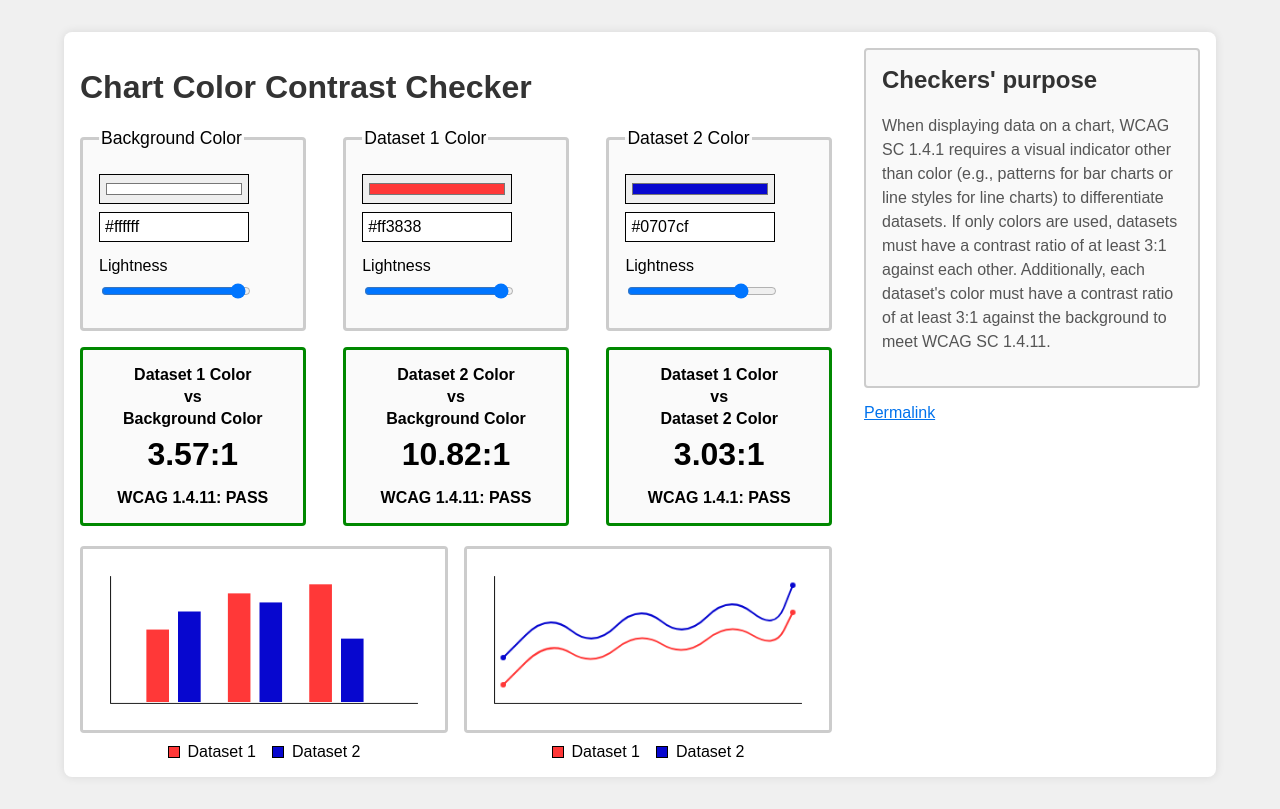
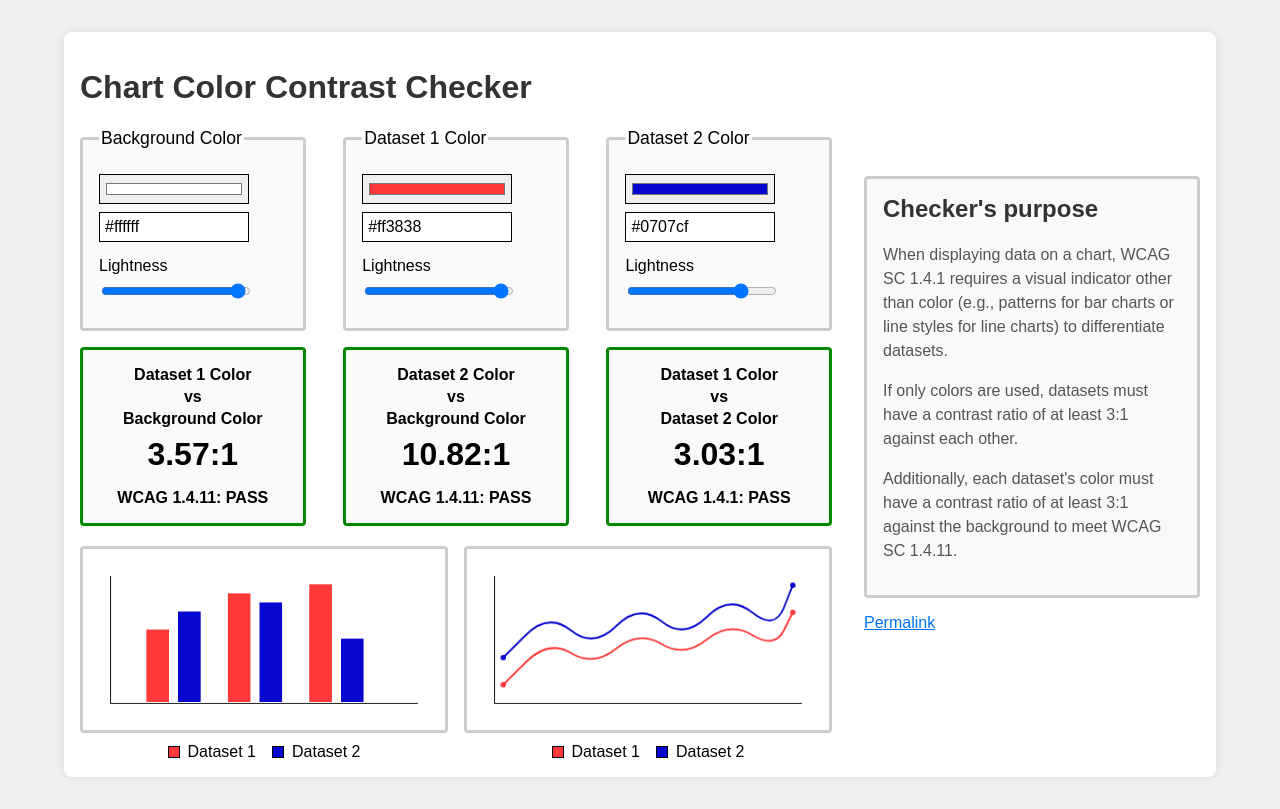
Before and after one commit to iwona-pekala/ChartColorContrast, a plain HTML site: page index.html in a window 1280 px wide. Drawn offline with Linux system fonts and the light colour scheme.

Commit message:
Aside updates, content and formatting

```diff
--- a/index.html
+++ b/index.html
@@ -84,9 +84,15 @@
 
     <aside id="aside">
       <div id="explanation">
-        <h2>Checkers' purpose</h2>
+        <h2>Checker's purpose</h2>
         <p>
-          When displaying data on a chart, WCAG SC 1.4.1 requires a visual indicator other than color (e.g., patterns for bar charts or line styles for line charts) to differentiate datasets. If only colors are used, datasets must have a contrast ratio of at least 3:1 against each other. Additionally, each dataset's color must have a contrast ratio of at least 3:1 against the background to meet WCAG SC 1.4.11.
+          When displaying data on a chart, WCAG SC 1.4.1 requires a visual indicator other than color (e.g., patterns for bar charts or line styles for line charts) to differentiate datasets.
+        </p>
+        <p>
+          If only colors are used, datasets must have a contrast ratio of at least 3:1 against each other.
+        </p>
+        <p>
+          Additionally, each dataset's color must have a contrast ratio of at least 3:1 against the background to meet WCAG SC 1.4.11.
         </p>
       </div>
       <div id="permalink">
--- a/styles.css
+++ b/styles.css
@@ -2,7 +2,6 @@
    Global Styles
 =========================== */
 
-/* Apply box-sizing globally for consistency */
 *,
 *::before,
 *::after {
@@ -12,11 +11,8 @@
 body {
   font-family: Arial, sans-serif;
   margin: 0;
-  /* Reset default margin */
   padding: 0;
-  /* Reset default padding */
   background-color: #f0f0f0;
-  /* Optional: Light background for overall page */
 }
 
 /* ===========================
@@ -27,24 +23,15 @@ body {
 #mainContainer {
   display: flex;
   flex-direction: row;
-  align-items: flex-start;
-  /* Align items to the top */
+  align-items: stretch;
   gap: 2rem;
-  /* Space between wrapper and explanation */
   width: 90%;
-  /* Adjust as needed */
   max-width: 1200px;
-  /* Optional: Limit maximum width */
   margin: 2rem auto;
-  /* Center the main container with top and bottom margins */
   padding: 1rem;
-  /* Optional: Add padding */
   background-color: #ffffff;
-  /* Optional: White background for main content */
   border-radius: 8px;
-  /* Rounded corners for main container */
   box-shadow: 0 0 10px rgba(0, 0, 0, 0.1);
-  /* Subtle shadow for depth */
 }
 
 /* Existing Wrapper Styling Adjustments */
@@ -54,36 +41,29 @@ body {
 
 #aside {
   flex: 0 0 30%;
+  display: flex;
+  flex-direction: column;
+  justify-content: center;
 }
 
 #explanation {
-  border: 2px solid #ccc;
-  /* Optional: Add border for distinction */
+  border: 3px solid #ccc;
   border-radius: 4px;
-  /* Rounded corners */
   padding: 1rem;
-  /* Internal padding */
   background-color: #f9f9f9;
-  /* Light background for readability */
 }
 
 /* Heading Styling within Explanation */
 #aside h2 {
   margin-top: 0;
-  /* Remove default top margin */
   font-size: 1.5rem;
-  /* Adjust heading size as needed */
   color: #333;
-  /* Darker color for heading */
 }
 
 #aside p {
   font-size: 1rem;
-  /* Standard paragraph size */
   line-height: 1.5;
-  /* Improved readability */
   color: #555;
-  /* Slightly lighter text color */
 }
 
 /* ===========================
@@ -91,7 +71,6 @@ body {
 =========================== */
 
 
-/* Ensure all inner divs take 100% width of the wrapper */
 #wrapper div {
   width: 100%;
 }
@@ -102,42 +81,29 @@ body {
   display: flex;
   flex-direction: row;
   gap: 1rem;
-  /* Consistent gap between items */
   justify-content: space-between;
-  /* Even distribution */
 }
 
 .fieldsets-container {
   margin-bottom: 1rem;
-  /* Space below fieldsets */
 }
 
 #contrastResults {
   margin-top: 10px;
-  /* Space above contrast results */
 }
 
 /* Fieldset and Contrast Box Styling */
 fieldset,
 .contrast-box {
   flex: 0 0 30%;
-  /* Fixed width, do not grow or shrink */
   padding: 1rem;
-  /* Consistent padding */
   margin: 0;
-  /* Remove default margins */
   border: 3px solid #ccc;
-  /* Consistent border width and style */
   border-radius: 4px;
-  /* Consistent border radius */
   display: flex;
   flex-direction: column;
-  /* Arrange child elements vertically */
-  /* Align items to the start */
   gap: 0.5rem;
-  /* Space between child elements */
   background-color: #fafafa;
-  /* Optional: Light background for contrast boxes */
 }
 
 fieldset {
@@ -156,7 +122,6 @@ fieldset {
 legend {
   margin-bottom: 0.5em;
   font-size: 1.1rem;
-  /* Slightly larger font for legends */
 }
 
 /* Input Styling within Fieldset */
@@ -165,23 +130,19 @@ fieldset input {
   width: 80%;
   margin-bottom: 0.5rem;
   padding: 5px;
-  /* Optional: Add padding for better text visibility */
   font-size: 1rem;
-  /* Optional: Adjust font size for readability */
 }
 
 /* Specific Styling for Color and Text Inputs */
 fieldset input[type="color"],
 fieldset input[type="text"] {
   height: 30px;
-  /* Same height for both inputs */
   border: 1px solid #000;
 }
 
 fieldset input[type="color"] {
   padding: 4px;
   cursor: pointer;
-  /* Pointer cursor for better UX */
 }
 
 .cbtitle {
@@ -189,7 +150,6 @@ fieldset input[type="color"] {
   flex-direction: column;
   align-items: center;
   gap: 4px;
-  /* adds some space between the elements */
 }
 
 
@@ -197,7 +157,6 @@ fieldset input[type="color"] {
   text-align: center;
 }
 
-/* Target spans inside .cbtitle span */
 .contrast-box .cbtitle span {
   text-align: center;
 }
@@ -206,30 +165,25 @@ fieldset input[type="color"] {
   font-weight: bold;
 }
 
-/* Contrast Ratio Styling */
 .contrast-ratio {
   font-size: 2rem;
   color: #000;
 }
 
-/* Charts Row Styling */
 .charts-row {
   display: flex;
   flex-direction: row;
   gap: 1rem;
   margin-top: 20px;
   justify-content: center;
-  /* Centers the charts horizontally */
 }
 
 .chart-preview {
   display: flex;
   flex-direction: column;
   align-items: center;
-  /* Center contents horizontally */
   justify-content: center;
   width: 100%;
-  /* Ensure the chart preview takes full width */
 }
 
 /* Canvas Styling */
@@ -238,7 +192,6 @@ canvas {
   border-radius: 4px;
   display: block;
   max-width: 100%;
-  /* Ensure canvas doesn't overflow its container */
   height: auto;
 }
 
@@ -249,9 +202,7 @@ canvas {
   gap: 1rem;
   margin-top: 10px;
   justify-content: center;
-  /* Center the legend items horizontally */
   width: 100%;
-  /* Match the width of the chart preview */
 }
 
 .legend-item {
@@ -269,7 +220,6 @@ canvas {
   height: 12px;
   display: inline-block;
   border: 1px solid #000;
-  /* Optional: Add border for better visibility */
 }
 
 /* ===========================
@@ -278,7 +228,6 @@ canvas {
 
 @media (max-width: 1200px) {
 
-  /* Optional: Adjust main container padding or width for medium screens */
   #mainContainer {
     width: 95%;
   }
@@ -286,12 +235,10 @@ canvas {
 
 @media (max-width: 768px) {
 
-  /* Responsive adjustments for smaller screens */
   #mainContainer {
     flex-direction: column;
   }
 
-  /* Ensure wrapper and explanation take full width */
   #wrapper,
   #aside {
     width: 100%;
@@ -303,18 +250,14 @@ canvas {
   .charts-row {
     flex-direction: column;
     align-items: stretch;
-    /* Changed from center to stretch */
     gap: 1rem;
-    /* Maintain consistent gaps */
   }
 
   /* Adjust fieldset and contrast-box for full width */
   fieldset,
   .contrast-box {
     flex: 1 0 100%;
-    /* Allow elements to grow and occupy full width */
     width: 100%;
-    /* Explicitly set width to 100% */
   }
 
   .cbtitle {
@@ -324,9 +267,7 @@ canvas {
   /* Ensure chart-preview retains its original styling */
   .chart-preview {
     align-items: center;
-    /* Maintain center alignment for chart contents */
     width: 100%;
-    /* Ensure charts take full width */
   }
 
   /* Optional: Adjust canvas size for better fit */
@@ -335,14 +276,12 @@ canvas {
     height: auto;
   }
 
-  /* **New Styles: Arrange Elements Within Fieldset Correctly** */
 
   /* Remove grid display from fieldset and set up flex layout */
   fieldset {
     display: flex;
     flex-direction: column;
     gap: 0.5rem;
-    /* Reduced gap to minimize blank space */
     padding: 1.2rem 1rem 0 1rem;
   }
 
@@ -351,16 +290,13 @@ canvas {
     display: flex;
     flex-direction: row;
     gap: 1.5rem;
-    /* Gap between color and text inputs */
   }
 
   /* Ensure both inputs have the same height and take equal space */
   #colorwrapper input[type="color"],
   #colorwrapper input[type="text"] {
     flex: 1;
-    /* Allow inputs to take equal space */
     height: 40px;
-    /* Consistent height */
   }
 
   /* Style the lightnesswrapper to display label and range input vertically */
@@ -368,16 +304,13 @@ canvas {
     display: flex;
     flex-direction: column;
     gap: 0.01rem;
-    /* Gap between label and range input */
   }
 
   /* Ensure the label takes full width */
   #lightnesswrapper label.lightnesslabel {
     width: 100%;
     margin: 0;
-    /* Remove any default margins */
     font-size: 1rem;
-    /* Adjust font size if necessary */
   }
 
   /* Style the range input to take full width */
@@ -385,9 +318,6 @@ canvas {
     width: 46%;
   }
 
-  /* Reduce any additional gaps that might be causing extra space */
-  /* Remove padding and margin from nested wrappers if necessary */
-  /* If the big blank space persists, inspect other nested elements */
   #colorwrapper,
   #lightnesswrapper {
     margin: 0;
@@ -406,12 +336,14 @@ canvas {
   #aside p {
     font-size: 0.9rem;
   }
+
+  #aside {
+    display: block;
+  }
 }
 
-/* Ensure Sufficient Contrast in Explanation Container */
 #aside {
   color: #333;
-  /* Dark text on light background */
 }
 
 #permalink {
@@ -430,9 +362,7 @@ canvas {
   text-decoration-style: double;
 }
 
-/* ===========================
-   Utility Classes (Optional)
-=========================== */
+
 
 /* Center Text */
 .text-center {
```
